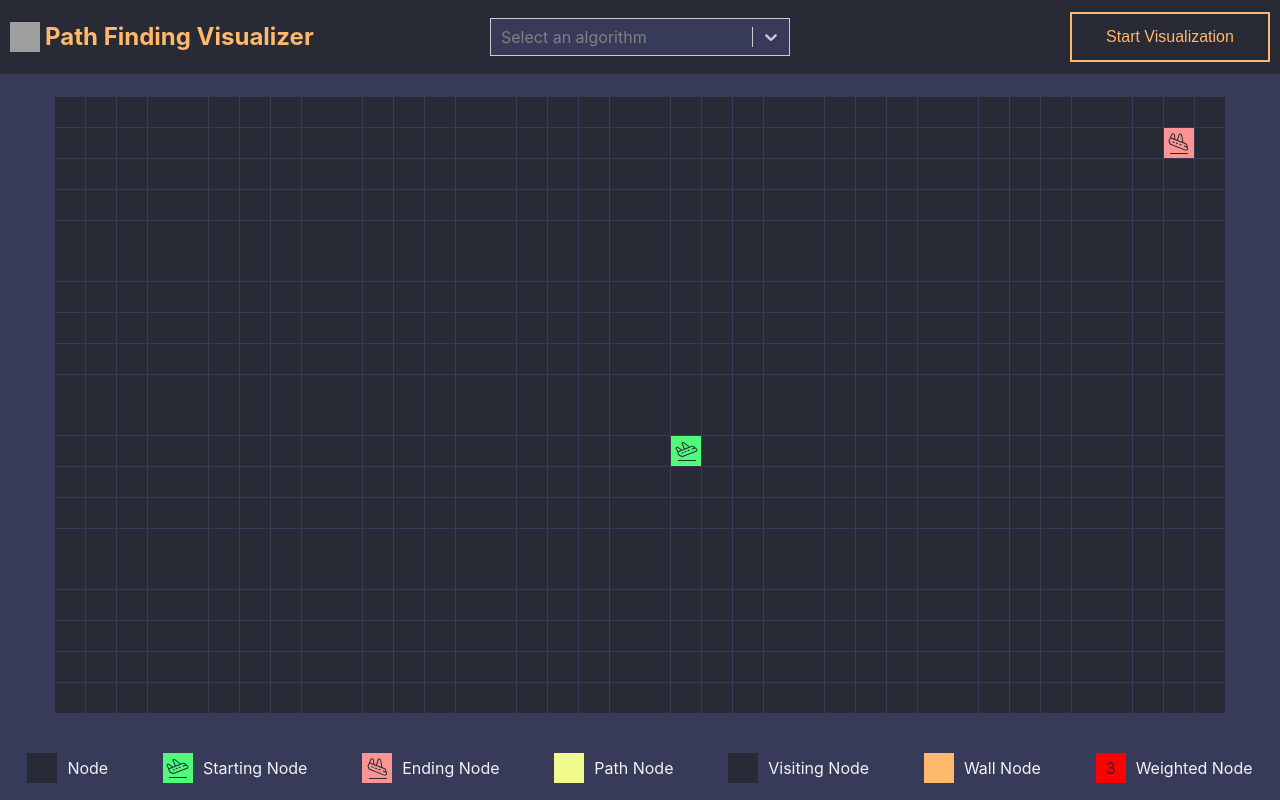
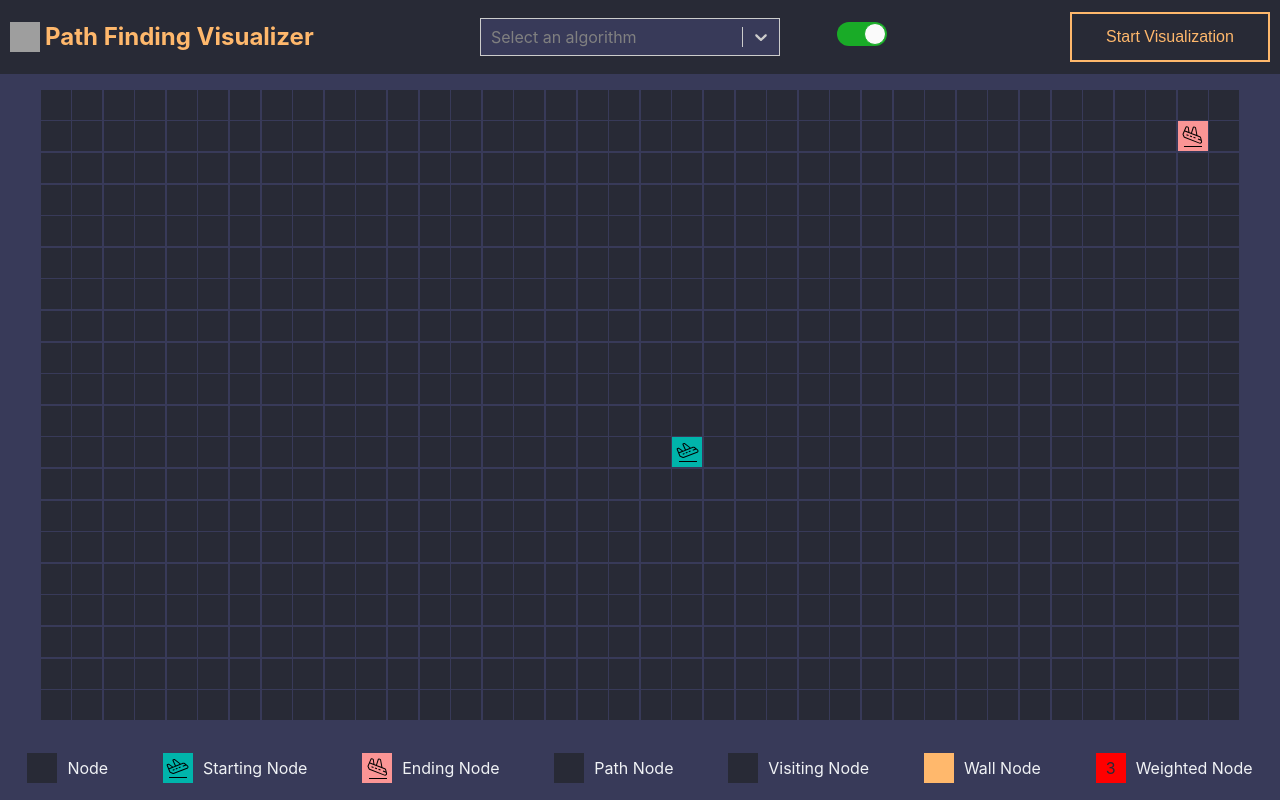
Before and after one commit to Raveen2001/Path-Finding-Visualizer, a React (Vite) app: page / in a window 1280 px wide. Built offline with nearby package versions, Linux system fonts and the light colour scheme; grey boxes are pictures that could not be loaded.

Commit message:
light theme added

```diff
--- a/package.json
+++ b/package.json
@@ -7,8 +7,7 @@
   "scripts": {
     "dev": "vite",
     "build": "tsc && vite build",
-    "preDeploy": "tsc && vite build",
-    "deploy": "gh-pages -d dist",
+    "deploy": "npm run build && gh-pages -d dist",
     "preview": "vite preview"
   },
   "dependencies": {
@@ -18,12 +17,14 @@
     "react-dom": "^18.2.0",
     "react-select": "^5.7.0",
     "react-toastify": "^9.1.1",
+    "react-toggle": "^4.1.3",
     "vite-plugin-svgr": "^2.3.0"
   },
   "devDependencies": {
     "@types/lodash": "^4.14.191",
     "@types/react": "^18.0.26",
     "@types/react-dom": "^18.0.9",
+    "@types/react-toggle": "^4.0.3",
     "@vitejs/plugin-react": "^3.0.0",
     "gh-pages": "^4.0.0",
     "sass": "^1.56.2",
--- a/src/index.scss
+++ b/src/index.scss
@@ -1,14 +1,9 @@
-@use "./variables.scss" as *;
-
-:root {
+@use "/src/variables.scss";
+:root  {
   font-family: Inter, Avenir, Helvetica, Arial, sans-serif;
   font-size: 16px;
   line-height: 24px;
   font-weight: 400;
-
-  color-scheme: light dark;
-  color: $color;
-  background-color: $background-color;
 
   font-synthesis: none;
   text-rendering: optimizeLegibility;
@@ -19,4 +14,7 @@
 
 body {
   margin: 0;
+  color-scheme: light dark;
+  color: var(--color);
+  background-color: var(--background-color);
 }
--- a/src/path-visualizer/PathVisualizer.tsx
+++ b/src/path-visualizer/PathVisualizer.tsx
@@ -1,4 +1,5 @@
-import React from "react";
+import _ from "lodash";
+import React, { useEffect } from "react";
 import Canvas from "./canvas/Canvas";
 import Legends from "./legends/Legends";
 import "./PathVisualizer.scss";
--- a/src/path-visualizer/canvas/Canvas.scss
+++ b/src/path-visualizer/canvas/Canvas.scss
@@ -1,5 +1,4 @@
 @use "/src/variables.scss" as *;
-
 .Canvas {
   flex: 1;
   width: 100vw;
@@ -7,7 +6,7 @@
   .grid {
     margin: auto;
     width: min-content;
-    background-color: $background-color;
+    background-color: var(--background-color);
     display: grid;
     gap: $gap;
     padding: $gap;
--- a/src/path-visualizer/canvas/Canvas.tsx
+++ b/src/path-visualizer/canvas/Canvas.tsx
@@ -34,7 +34,8 @@ const Canvas = () => {
     []
   );
 
-  const onDragEnter = useCallback((e: React.DragEvent, idx: number) => {
+  const onDragEnter = useCallback(
+    (e: React.DragEvent, idx: number) => {
       if (drawWall.current) {
         let updatedGraph;
         if (e.shiftKey) {
@@ -46,7 +47,9 @@ const Canvas = () => {
       } else {
         currentDragHoverElement.current = idx;
       }
-  }, []);
+    },
+    [graph]
+  );
 
   const onDragEnd = useCallback(
     (
@@ -54,6 +57,7 @@ const Canvas = () => {
       isStartNodeChanged?: boolean,
       isEndNodeChanged?: boolean
     ) => {
+      // e.preventDefault();
       if (drawWall.current) return;
 
       const updatedId = currentDragHoverElement.current;
@@ -76,7 +80,7 @@ const Canvas = () => {
 
       currentDragHoverElement.current = undefined;
     },
-    []
+    [graph]
   );
 
   return (
--- a/src/path-visualizer/node/Node.scss
+++ b/src/path-visualizer/node/Node.scss
@@ -1,5 +1,3 @@
-@use "/src/variables.scss" as *;
-
 @keyframes spread-effect {
   0% {
     border-radius: 100%;
@@ -7,23 +5,23 @@
     opacity: 0;
   }
 
-  30% {
+  40% {
     border-radius: 50%;
     transform: scale(0.6);
-    background-color: $node-visited-animation-start-color;
+    background-color: var(--node-visited-animation-start-color);
     opacity: 1;
   }
 
-  60% {
+  50% {
     border-radius: 10%;
     transform: scale(1.1);
-    background-color: $node-visited-animation-end-color;
+    background-color: var(--node-visited-animation-end-color);
   }
 
   100% {
     border-radius: 100%;
     transform: scale(0);
-    background-color: $canvas-background-color;
+    background-color: var(--canvas-background-color);
   }
 }
 
@@ -42,7 +40,7 @@
 .Node {
   width: 30px;
   height: 30px;
-  background-color: $canvas-background-color;
+  background-color: var(--canvas-background-color);
 
   .bg {
     width: 100%;
@@ -52,7 +50,7 @@
     justify-content: center;
 
     span {
-      color: $canvas-background-color;
+      color: var(--canvas-background-color);
     }
   }
 
@@ -65,22 +63,23 @@
   }
 
   .start {
-    background-color: $node-start-color !important;
+    background-color: var(--node-start-color) !important;
   }
 
   .path-node {
-    background-color: $node-path-color !important;
+    // background-color: var(--node-path-color) !important;
+    background-image: var(--node-path-gradient);
   }
 
   .end {
-    background-color: $node-end-color !important;
+    background-color: var(--node-end-color) !important;
   }
 
   .wall {
-    background-color: $node-wall-color !important;
+    background-color: var(--node-wall-color) !important;
   }
 
   .weighted {
-    background-color: $node-weight-color !important;
+    background-color: var(--node-weight-color) !important;
   }
 }
--- a/src/path-visualizer/node/Node.tsx
+++ b/src/path-visualizer/node/Node.tsx
@@ -95,8 +95,8 @@ const Node: React.FC<INode> = ({
         id={`node-${node.id}`}
         ref={nodeRef}
       >
-        {isStartNode && <StartIcon fill="#282a36" />}
-        {isEndNode && <EndIcon fill="#282a36" />}
+        {isStartNode && <StartIcon fill="var(--icon-color)" />}
+        {isEndNode && <EndIcon fill="var(--icon-color)" />}
         {node.weight > 1 && <span>{node.weight}</span>}
       </div>
     </div>
--- a/src/path-visualizer/top-menu/TopMenu.scss
+++ b/src/path-visualizer/top-menu/TopMenu.scss
@@ -3,9 +3,9 @@
 .Top-Menu {
   height: $top-menu-height;
   max-height: $top-menu-height;
-  background-color: $top-menu-color;
+  background-color: var(--top-menu-color);
   display: grid;
-  grid-template-columns: 1fr 1fr 1fr;
+  grid-template-columns: 1fr 1fr 20px 1fr;
   align-items: center;
   padding: 5px 10px;
 
@@ -20,7 +20,7 @@
     }
 
     h2 {
-      color: $accent-color;
+      color: var(--accent-color);
     }
   }
 
@@ -32,9 +32,9 @@
   .start-visualization-btn {
     margin-left: auto;
     width: 200px;
-    background-color: $top-menu-color;
-    border: 2px solid $accent-color;
-    color: $accent-color;
+    background-color: var(--top-menu-color);
+    border: 2px solid var(--accent-color);
+    color: var(--accent-color);
     font-size: 1rem;
     padding: 14px 32px;
     transition-duration: 0.4s;
@@ -42,7 +42,7 @@
   }
 
   .start-visualization-btn:hover {
-    color: $color;
-    background-color: $accent-color;
+    color: var(--light-color);
+    background-color: var(--accent-color);
   }
 }
--- a/src/path-visualizer/top-menu/TopMenu.tsx
+++ b/src/path-visualizer/top-menu/TopMenu.tsx
@@ -1,16 +1,17 @@
-import React, { useEffect, useMemo } from "react";
+import React, { useEffect, useMemo, useState } from "react";
 import Select from "react-select";
 import { COLORS } from "../../constants";
 import { usePathVisualizerOptionsContext } from "../../context/PathVisualizerProvider";
+import Toggle from "react-toggle";
+import "react-toggle/style.css";
 import "./TopMenu.scss";
+import "../../theme.scss";
 
 const TopMenu = () => {
-  const {
-    algorithms,
-    selectedAlgorithmIdx,
-    setSelectedAlgorithmIdx,
-    startVisualization,
-  } = usePathVisualizerOptionsContext()!;
+  const { algorithms, setSelectedAlgorithmIdx, startVisualization } =
+    usePathVisualizerOptionsContext()!;
+
+  const [isDarkTheme, setIsDarkTheme] = useState<boolean>(true);
 
   const algorithmOptions = useMemo(
     () =>
@@ -21,8 +22,16 @@ const TopMenu = () => {
     [algorithms]
   );
 
+  // change theme
+  useEffect(() => {
+    document.body.classList.remove("dark", "light");
+
+    if (isDarkTheme) document.body.classList.add("dark");
+    else document.body.classList.add("light");
+  }, [isDarkTheme]);
+
   return (
-    <div className="Top-Menu">
+    <div className={"Top-Menu"}>
       <div className="logo">
         <img src="./visual-thinking.png" width={"30px"} height={"30px"} />
         <h2>Path Finding Visualizer</h2>
@@ -55,6 +64,22 @@ const TopMenu = () => {
           placeholder="Select an algorithm"
         ></Select>
       </div>
+
+      <div style={{ width: "min-content" }}>
+        <label htmlFor="">
+          <Toggle
+            defaultChecked={isDarkTheme}
+            icons={{
+              checked: null,
+              unchecked: null,
+            }}
+            onChange={() => {
+              setIsDarkTheme(!isDarkTheme);
+            }}
+          />
+        </label>
+      </div>
+
       <button className="start-visualization-btn" onClick={startVisualization}>
         Start Visualization
       </button>
--- /dev/null
+++ b/src/theme.scss
@@ -0,0 +1,48 @@
+.dark {
+  --accent-color: #ffb86c;
+  --background-color: #383a59;
+  --canvas-background-color: #282a36;
+
+  // node
+  --node-end-color: #fb9595;
+  --node-start-color: #00b4ab;
+  --node-path-color: #f1fa8c;
+  --node-wall-color: #ffb86c;
+  --node-weight-color: red;
+  --node-visited-animation-start-color: #32f477;
+  --node-visited-animation-end-color: #fb9595;
+
+  // top-menu
+  --top-menu-color: #282a36;
+
+  // legends
+  --color: #f0f2f5;
+}
+
+.light {
+  --accent-color: #17242a;
+  --background-color: #ffffff;
+  --canvas-background-color: #def2f1;
+
+  // node
+  --node-start-color: #00716c;
+  --node-end-color: #0f4368;
+  --node-path-gradient: radial-gradient(
+    var(--node-start-color),
+    var(--node-end-color)
+  );
+  --node-wall-color: #2c2b3b;
+  --node-weight-color: #2c2b3b;
+  --node-visited-animation-start-color: var(--node-start-color);
+  --node-visited-animation-end-color: var(--node-end-color);
+
+  --hold-down-color: #badfe7;
+
+  // top-menu
+  --top-menu-color: #def2f1;
+
+  // legends
+  --color: #282a36;
+  --light-color: #edf5e0;
+  --icon-color: #ffffff;
+}
--- a/src/variables.scss
+++ b/src/variables.scss
@@ -1,24 +1,3 @@
-// theme
-$color: #f0f2f5;
-$accent-color: #ffb86c;
-$background-color: #383a59;
-
-// canvas
-$gap: 0.8px;
-$canvas-background-color: #282a36;
-
-// node
-$node-end-color: #fb9595;
-$node-start-color: #50fa7b;
-$node-path-color: #f1fa8c;
-$node-wall-color: #ffb86c;
-$node-weight-color: red;
-$node-visited-animation-start-color: #32f477;
-$node-visited-animation-end-color: #fb9595;
-
-// top-menu
+$gap: 0.1rem;
 $top-menu-height: 8vh;
-$top-menu-color: #282a36;
-
-// legends
 $legends-height: 8vh;
```
Also changed, not shown: 1 other file (tests, documents, lock files or other folders). Lines whose indentation alone changed are shown as unchanged.
